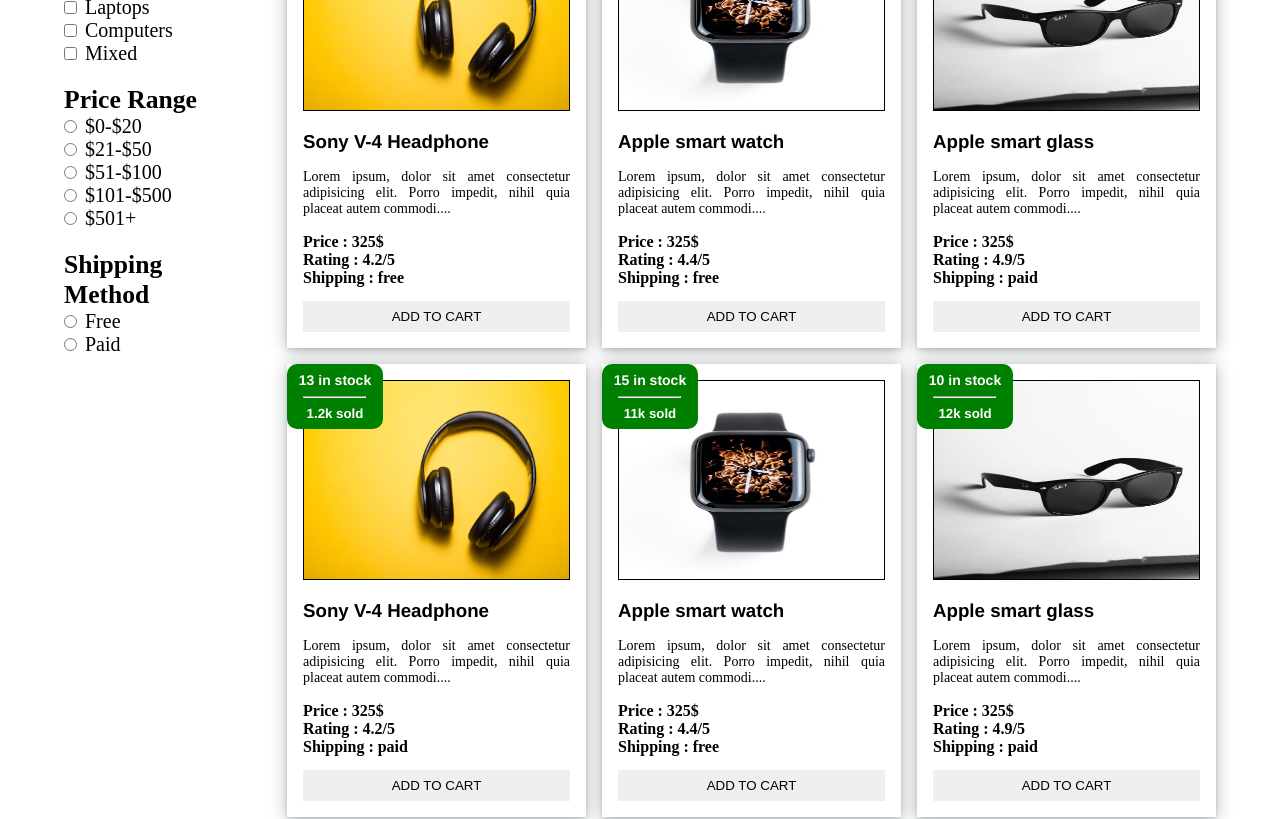
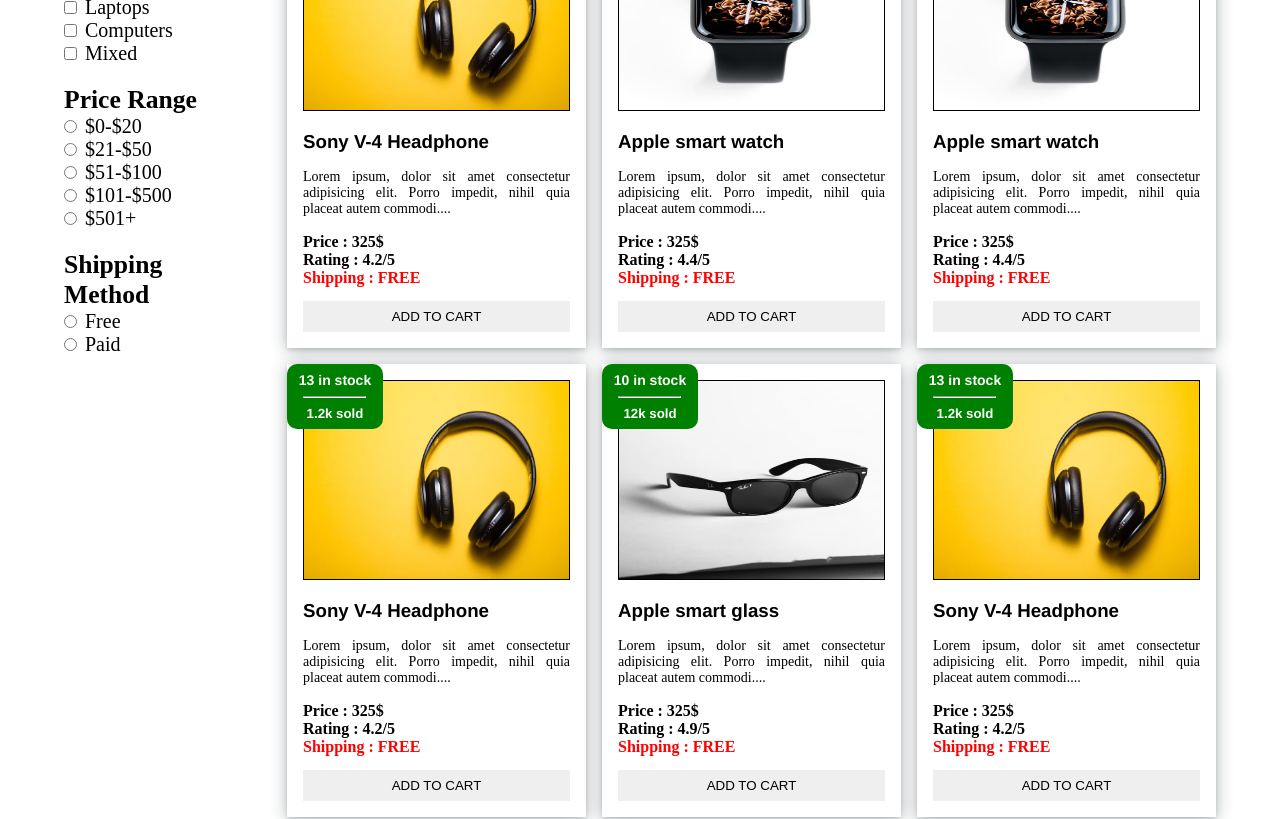
Before and after one commit to Rakibjrb/r5-project, a React (Create React App) app: page / in a window 1280 px wide. Shown: the part 1020-1839 px from the top of the page. Built offline with nearby package versions, Linux system fonts and the light colour scheme.

Commit message:
first time code in day 5

```diff
--- /dev/null
+++ b/src/COMPONENTS/ProductCarts/ProductsCarts.js
@@ -0,0 +1,39 @@
+import React from "react";
+import "./productsCart.css";
+
+const ProductsCarts = (props) => {
+  const {
+    id,
+    image,
+    inStock,
+    sold,
+    price,
+    rating,
+    shipping,
+    productName,
+    productDescription,
+  } = props.data;
+
+  return (
+    <>
+      <article key={id.toString()}>
+        <div className="childdiv">
+          <h4>{inStock} in stock</h4>
+          <hr />
+          <h5>{sold} sold</h5>
+        </div>
+        <div className="maindiv">
+          <img src={image} alt="ProductPicture" />
+          <h3>{productName}</h3>
+          <p>{productDescription}...</p>
+          <h5>Price : {price}</h5>
+          <h5>Rating : {rating}</h5>
+          <h5 style={{ color: "red" }}>Shipping : {shipping.toUpperCase()}</h5>
+        </div>
+        <button>Add To Cart</button>
+      </article>
+    </>
+  );
+};
+
+export default ProductsCarts;
--- /dev/null
+++ b/src/COMPONENTS/ProductSearch/ProductSearch.js
@@ -0,0 +1,26 @@
+import React from "react";
+
+const ProductSearch = () => {
+  return (
+    <div className="productSearch">
+      <div className="shortBy">
+        <label htmlFor="shortBy">Short By : </label>
+        <select name="shortBy">
+          <option value="mostsold">Most Sold</option>
+          <option value="topratings">Top Rated</option>
+          <option value="bigdiscounts">Big Discounts</option>
+          <option value="newproducts">New Products</option>
+          <option value="highquality">High Quality</option>
+        </select>
+      </div>
+      <div className="searchForm">
+        <form>
+          <input type="text" placeholder="Search Product Here" required />
+          <button type="submit">Search</button>
+        </form>
+      </div>
+    </div>
+  );
+};
+
+export default ProductSearch;
--- /dev/null
+++ b/src/COMPONENTS/ShortCurt/ShortCurt.js
@@ -0,0 +1,68 @@
+import React, { useState, useEffect } from "react";
+import { categories } from "./extraData";
+import { prices } from "./extraData";
+
+const ShortCurt = (props) => {
+  const [shippingValue, setShippingValue] = useState("free");
+
+  useEffect(() => {
+    props.forshippingValue(shippingValue);
+    //eslint-disable-next-line
+  }, [shippingValue]);
+
+  return (
+    <div className="leftDiv">
+      <div className="categoriesDiv">
+        <h2>Categories</h2>
+        {categories.map((categorie) => {
+          const { id, name, checkbox } = categorie;
+          return (
+            <div key={id}>
+              {checkbox}
+              <label>{name}</label>
+            </div>
+          );
+        })}
+      </div>
+      <div className="pricesDiv">
+        <h2>Price Range</h2>
+        {prices.map((p) => {
+          const { id, price, radio } = p;
+          return (
+            <div key={id}>
+              {radio}
+              <label>{price}</label>
+            </div>
+          );
+        })}
+      </div>
+      <div className="shippingOptionDiv">
+        <h2>Shipping Method</h2>
+        <div>
+          <input
+            type="radio"
+            value="Free"
+            name="shippingValue"
+            onChange={function (e) {
+              setShippingValue(e.target.value);
+            }}
+          />
+          <label>Free</label>
+        </div>
+        <div>
+          <input
+            type="radio"
+            value="Paid"
+            name="shippingValue"
+            onChange={function (e) {
+              setShippingValue(e.target.value);
+            }}
+          />
+          <label>Paid</label>
+        </div>
+      </div>
+    </div>
+  );
+};
+
+export default ShortCurt;
--- a/src/COMPONENTS/Stock/extraData.js
+++ b/src/COMPONENTS/ShortCurt/extraData.js
@@ -50,26 +50,26 @@
   {
     id: 11,
     price: "$0-$20",
-    radio: <input type="radio" value="$0-$20" />,
+    radio: <input type="radio" value="$0-$20" name="priceRangInput" />,
   },
   {
     id: 12,
     price: "$21-$50",
-    radio: <input type="radio" value="$21-$50" />,
+    radio: <input type="radio" value="$21-$50" name="priceRangInput" />,
   },
   {
     id: 13,
     price: "$51-$100",
-    radio: <input type="radio" value="$51-$100" />,
+    radio: <input type="radio" value="$51-$100" name="priceRangInput" />,
   },
   {
     id: 14,
     price: "$101-$500",
-    radio: <input type="radio" value="$101-$500" />,
+    radio: <input type="radio" value="$101-$500" name="priceRangInput" />,
   },
   {
     id: 15,
     price: "$501+",
-    radio: <input type="radio" value="$501+" />,
+    radio: <input type="radio" value="$501+" name="priceRangInput" />,
   },
 ];
--- a/src/COMPONENTS/Stock/ProductsCarts.js
+++ /dev/null
@@ -1,43 +0,0 @@
-import React from "react";
-import { products } from "./products";
-import "./productsCart.css";
-
-const ProductsCarts = () => {
-  return (
-    <div className="cartGrid">
-      {products.map((p) => {
-        const {
-          id,
-          inStock,
-          sold,
-          price,
-          rating,
-          image,
-          productName,
-          productDescription,
-          shipping,
-        } = p;
-        return (
-          <article key={id}>
-            <div className="childdiv">
-              <h4>{inStock} in stock</h4>
-              <hr />
-              <h5>{sold} sold</h5>
-            </div>
-            <div className="maindiv">
-              <img src={image} alt="ProductPicture" />
-              <h3>{productName}</h3>
-              <p>{productDescription}...</p>
-              <h5>Price : {price}</h5>
-              <h5>Rating : {rating}</h5>
-              <h5>Shipping : {shipping}</h5>
-            </div>
-            <button>Add To Cart</button>
-          </article>
-        );
-      })}
-    </div>
-  );
-};
-
-export default ProductsCarts;
--- a/src/COMPONENTS/Stock/Stock.js
+++ b/src/COMPONENTS/Stock/Stock.js
@@ -1,70 +1,58 @@
-import React from "react";
-import ProductCart from "./ProductsCarts";
-import { categories } from "./extraData";
-import { prices } from "./extraData";
+import React, { useState } from "react";
+import ShortCurt from "../ShortCurt/ShortCurt";
+import ProductSearch from "../ProductSearch/ProductSearch";
+import ProductsCarts from "../ProductCarts/ProductsCarts";
+import { products } from "./products";
 import "./stock.css";
 
 const Stock = () => {
+  const [filterCartsD] = useState(products);
+  const [filterCarts, setFilterCarts] = useState(filterCartsD);
+
+  const forshippingValue = (value) => {
+    const allfilterCarts = filterCartsD.filter(
+      (filtered) => filtered.shipping === value.toLowerCase()
+    );
+    setFilterCarts(allfilterCarts);
+  };
+
   return (
     <>
       <section id="stock">
-        <div className="leftDiv">
-          <div className="categoriesDiv">
-            <h2>Categories</h2>
-            {categories.map((categorie) => {
-              const { id, name, checkbox } = categorie;
+        <ShortCurt forshippingValue={forshippingValue} />
+        <div className="rightDivMain">
+          <ProductSearch />
+          <div className="cartGrid">
+            {filterCarts.map((p) => {
+              const {
+                id,
+                image,
+                inStock,
+                sold,
+                price,
+                rating,
+                shipping,
+                productName,
+                productDescription,
+              } = p;
               return (
-                <div key={id}>
-                  {checkbox}
-                  <label>{name}</label>
-                </div>
+                <ProductsCarts
+                  key={id}
+                  data={{
+                    id,
+                    image,
+                    inStock,
+                    sold,
+                    price,
+                    rating,
+                    shipping,
+                    productName,
+                    productDescription,
+                  }}
+                />
               );
             })}
           </div>
-          <div className="pricesDiv">
-            <h2>Price Range</h2>
-            {prices.map((p) => {
-              const { id, price, radio } = p;
-              return (
-                <div key={id}>
-                  {radio}
-                  <label>{price}</label>
-                </div>
-              );
-            })}
-          </div>
-          <div className="shippingOptionDiv">
-            <h2>Shipping Method</h2>
-            <div>
-              <input type="radio" value="Free" />
-              <label>Free</label>
-            </div>
-            <div>
-              <input type="radio" value="Paid" />
-              <label>Paid</label>
-            </div>
-          </div>
-        </div>
-        <div className="rightDivMain">
-          <div className="productSearch">
-            <div className="shortBy">
-              <label htmlFor="shortBy">Short By : </label>
-              <select name="shortBy">
-                <option value="mostsold">Most Sold</option>
-                <option value="topratings">Top Rated</option>
-                <option value="bigdiscounts">Big Discounts</option>
-                <option value="newproducts">New Products</option>
-                <option value="highquality">High Quality</option>
-              </select>
-            </div>
-            <div className="searchForm">
-              <form>
-                <input type="text" placeholder="Search Product Here" required />
-                <button type="submit">Search</button>
-              </form>
-            </div>
-          </div>
-          <ProductCart />
         </div>
       </section>
     </>
```
Also changed, not shown: src/COMPONENTS/ProductCarts/productsCart.css (renamed from src/COMPONENTS/Stock/productsCart.css).
